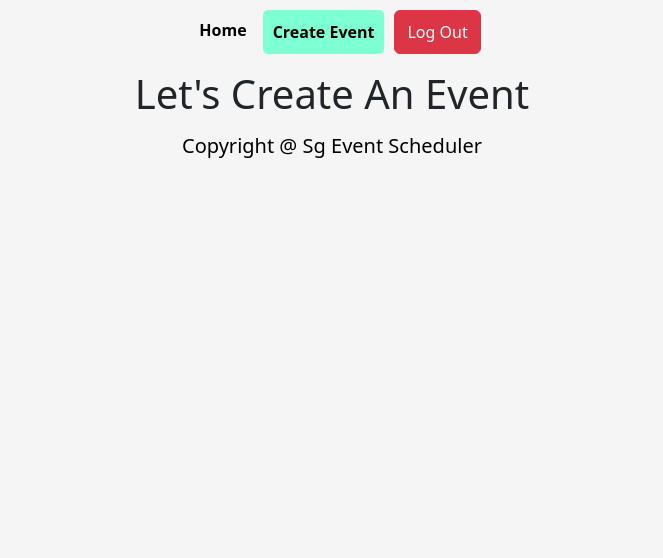
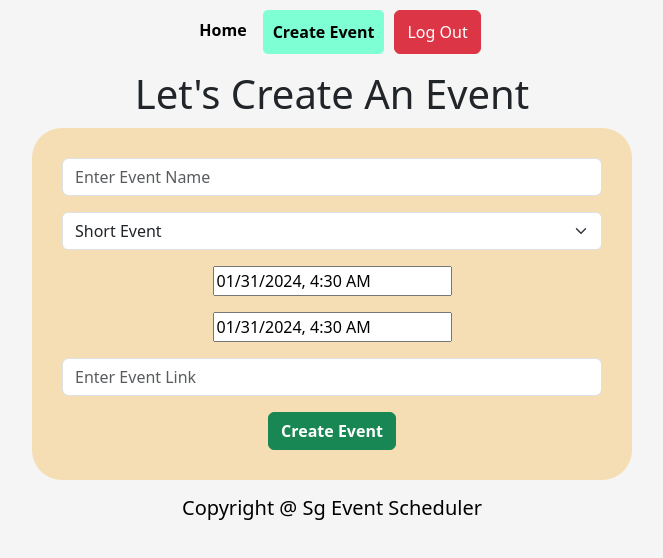
Before and after one commit to soumwadeep/Event-Calendar, a React (Vite) app: page /CreateEvent in a window 1280 px wide. Shown: the top 558 px of the page, without its empty margins (308-971 px from the left). Built offline with nearby package versions, Linux system fonts and the light colour scheme; no server answers; sample sign-in values are in the browser's storage.

Commit message:
Added creation

```diff
--- a/src/pages/CreateEvent.jsx
+++ b/src/pages/CreateEvent.jsx
@@ -1,7 +1,12 @@
 import { onAuthStateChanged } from "firebase/auth";
 import { useState, useEffect } from "react";
+import DatePicker from "react-datepicker";
+import "react-datepicker/dist/react-datepicker.css";
 import Swal from "sweetalert2";
-import { auth } from "../components/FirebaseConfig";
+import { auth, db } from "../components/FirebaseConfig";
+import { collection, addDoc, serverTimestamp } from "firebase/firestore";
+import moment from "moment";
+
 const CreateEvent = () => {
   useEffect(() => {
     document.title = "Create An Event | Event Scheduler";
@@ -9,6 +14,7 @@ const CreateEvent = () => {
   }, []);
 
   const [userEmail, setUserEmail] = useState("");
+
   onAuthStateChanged(auth, (user) => {
     if (user) {
       setUserEmail(user.email);
@@ -22,9 +28,104 @@ const CreateEvent = () => {
     }
   });
 
+  const [eventName, setEventName] = useState("");
+  const [eventType, setEventType] = useState("short-event");
+  const [eventStartDate, setEventStartDate] = useState(new Date());
+  const [eventEndDate, setEventEndDate] = useState(new Date());
+  const [eventLink, setEventLink] = useState("");
+  const [isEventCreating, setIsEventCreating] = useState(false);
+
+  const handleCreate = async (e) => {
+    e.preventDefault();
+    setIsEventCreating(true);
+    try {
+      // Convert the selected dates to UTC format
+      const start = moment.utc(eventStartDate).toDate();
+      const end = moment.utc(eventEndDate).toDate();
+      const eventData = {
+        EventName: eventName,
+        EventType: eventType,
+        EventStartDate: start,
+        EventEndDate: end,
+        EventLink: eventLink,
+        EventCreatedBy: userEmail,
+        EventCreatedAt: serverTimestamp(),
+      };
+      await addDoc(collection(db, "Events"), eventData);
+      Swal.fire("Event Created!", "Visit Home To See Your Events!", "success");
+    } catch (e) {
+      console.log("Event Creation Error", e);
+      Swal.fire("Event Creation Failed!", `${e.message}`, "error");
+    } finally {
+      setIsEventCreating(false);
+    }
+  };
+  // console.log(eventStartDate);
   return (
     <div>
       <h1>Let's Create An Event</h1>
+      <center>
+        <form className="login-form">
+          <div className="mb-3">
+            <input
+              type="text"
+              className="form-control"
+              placeholder="Enter Event Name"
+              required
+              value={eventName}
+              onChange={(e) => setEventName(e.target.value)}
+            />
+          </div>
+          <div className="mb-3">
+            <select
+              className="form-select"
+              value={eventType}
+              onChange={(e) => setEventType(e.target.value)}
+            >
+              <option selected>Choose Event Type</option>
+              <option value="short-event">Short Event</option>
+              <option value="full-day-event">Full Day Event</option>
+              <option value="multi-day-event">Multi Day Event</option>
+              <option value="self-paced">Self Paced Event</option>
+              <option value="vilt">VILT</option>
+            </select>
+          </div>
+          <div className="mb-3">
+            <DatePicker
+              showTimeSelect
+              selected={eventStartDate}
+              onChange={(date) => setEventStartDate(date)}
+              dateFormat="Pp"
+            />
+          </div>
+          <div className="mb-3">
+            <DatePicker
+              showTimeSelect
+              selected={eventEndDate}
+              onChange={(date) => setEventEndDate(date)}
+              dateFormat="Pp"
+            />
+          </div>
+          <div className="mb-3">
+            <input
+              type="text"
+              className="form-control"
+              placeholder="Enter Event Link"
+              required
+              value={eventLink}
+              onChange={(e) => setEventLink(e.target.value)}
+            />
+          </div>
+          <button
+            type="submit"
+            className="btn btn-success fw-bold"
+            onClick={handleCreate}
+            disabled={isEventCreating}
+          >
+            {isEventCreating ? "Creating..." : "Create Event"}
+          </button>
+        </form>
+      </center>
     </div>
   );
 };
--- a/src/pages/MyCalendar.jsx
+++ b/src/pages/MyCalendar.jsx
@@ -1,9 +1,11 @@
 import { useState, useEffect } from "react";
 import { useNavigate } from "react-router-dom";
+import { onAuthStateChanged } from "firebase/auth";
 import { Calendar, momentLocalizer } from "react-big-calendar";
 import "react-big-calendar/lib/css/react-big-calendar.css";
 import moment from "moment";
-import Modal from "../components/Modal";
+// import Modal from "../components/Modal";
+import { auth } from "../components/FirebaseConfig";
 
 const localizer = momentLocalizer(moment);
 
@@ -22,7 +24,7 @@ const initialEvents = [
     start: new Date(2024, 0, 31),
     end: new Date(2024, 0, 31),
     type: "full-day-event",
-    goto: "/CreateEvent2",
+    goto: "/CreateEvent",
   },
   {
     id: 3,
@@ -70,6 +72,15 @@ const MyCalendar = () => {
   useEffect(() => {
     document.title = "Event Scheduler";
   }, []);
+
+  const [userEmail, setUserEmail] = useState("");
+  const [isLoggedIn, setIsLoggedIn] = useState(false);
+  onAuthStateChanged(auth, (user) => {
+    if (user) {
+      setUserEmail(user.email);
+      setIsLoggedIn(true);
+    }
+  });
 
   const [events, setEvents] = useState(initialEvents);
   const navigate = useNavigate();
@@ -123,6 +134,9 @@ const MyCalendar = () => {
 
   return (
     <div>
+      {isLoggedIn ? (
+        ""
+      ) : (
         <Calendar
           localizer={localizer}
           events={events}
@@ -133,8 +147,9 @@ const MyCalendar = () => {
           eventPropGetter={eventStyleGetter}
           onSelectEvent={handleEventClick}
         />
-      {showModal && <Modal event={selectedEvent} onClose={handleModalClose} />}
+      )}
     </div>
+    // {showModal && <Modal event={selectedEvent} onClose={handleModalClose} />}
   );
 };
 
```
Also changed, not shown: 1 other file (tests, documents, lock files or other folders). Lines whose indentation alone changed are shown as unchanged.
